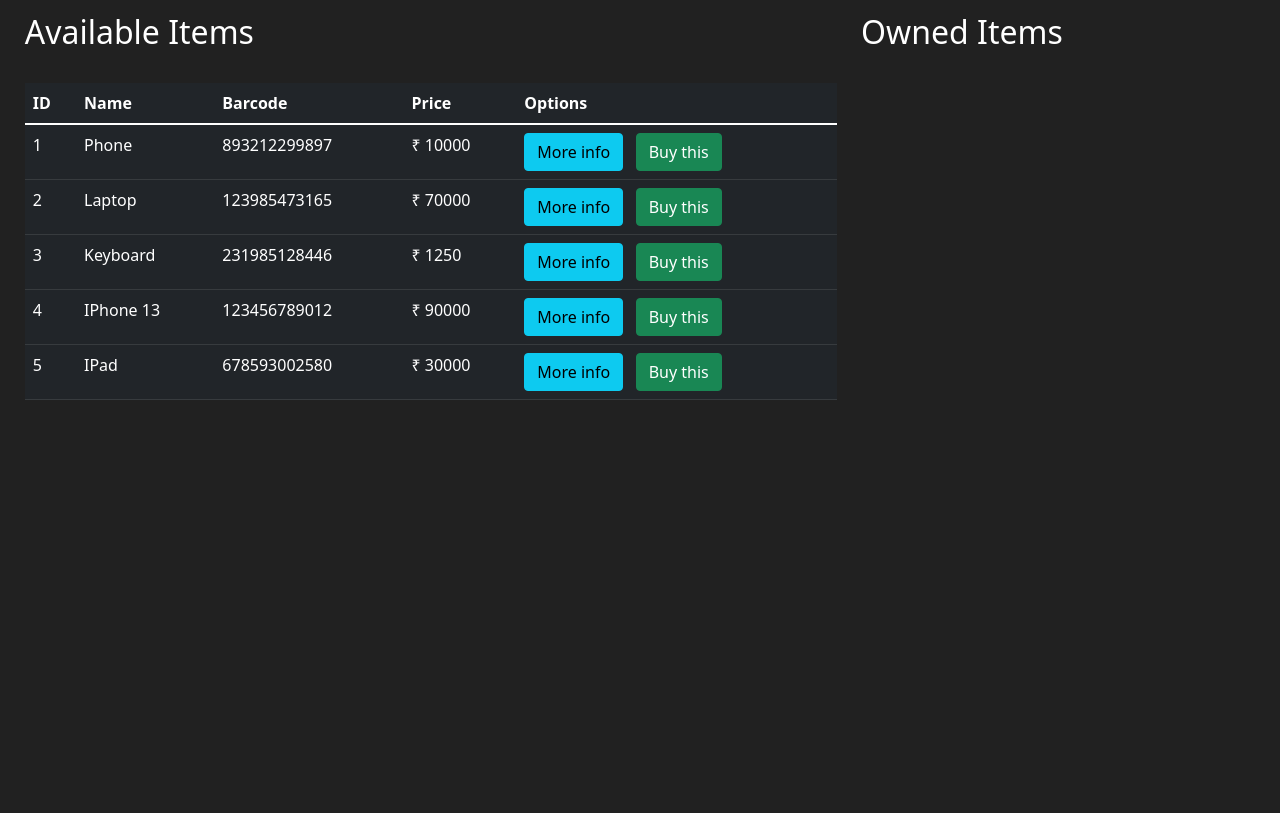
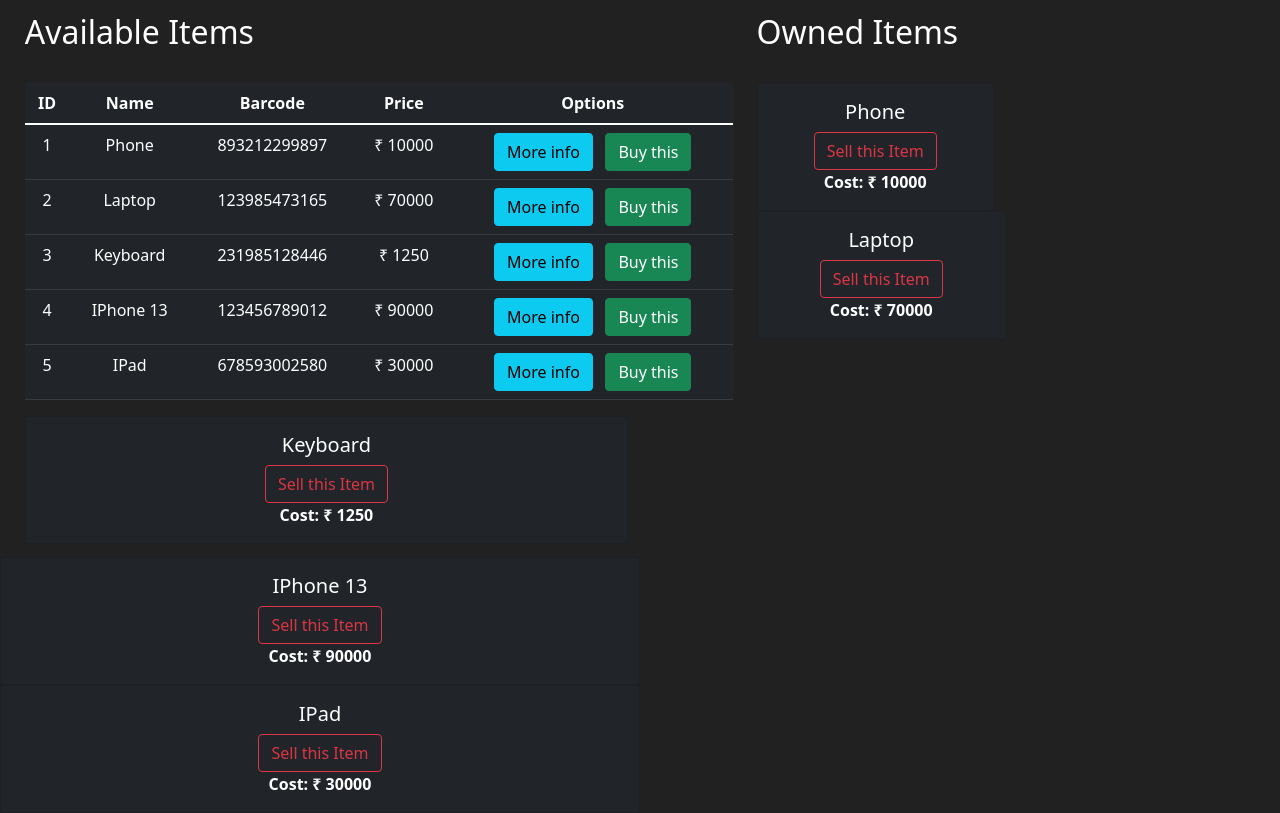
Before and after one commit to SuketuPatni/market-of-sp, a Flask app: template market/templates/market.html in a window 1280 px wide. Shown: the part 56-869 px from the top of the page. Before the commit the page ends 456 px from the top, so only its background shows below. Run offline with Flask 2, Linux system fonts and the light colour scheme; the template is opened without the code that fills it: values that come from a table or form of the project are taken from there, others are empty; data comes from the database, SQL or seed files in the repository; both versions use the stored data as it was after the commit; form fields are guessed from the names that the template uses; some libraries are stand-ins or nearby versions.

Commit message:
website complete, finishing touches left

```diff
--- a/market/models.py
+++ b/market/models.py
@@ -13,7 +13,7 @@
     email_address = db.Column(db.String(length = 50), nullable = False, unique = True)
     # Flask's default hash algorithm returns 60 character string
     password_hash = db.Column(db.String(length=40), nullable = False)
-    budget = db.Column(db.Integer(), nullable = False, default = 105000)
+    budget = db.Column(db.Integer(), nullable = False, default = 100000)
     items = db.relationship("Item", backref = "owned_user", lazy = True)
 
     # password hashing and stuff
--- /dev/null
+++ b/market/templates/includes/owned_items_modals.html
@@ -0,0 +1,38 @@
+<style>
+    .modal-content {
+        background-color: #5e1904;
+    }
+</style>
+
+<!-- SellingConfirm -->
+<div class="modal fade" id="Modal-SellingConfirm-{{ owned_item.id }}"
+    tabindex="-1"
+    aria-labelledby="exampleModalLabel" aria-hidden="true">
+
+    <div class="modal-dialog">
+        <div class="modal-content">
+            <div class="modal-header">
+                <h5 class="modal-title" id="ModalLabel">
+                    {{ owned_item.name }}
+                </h5>
+            </div>
+
+            <div class="modal-body" style="text-align: center;">
+                <form method="post">
+                    {{ selling_form.hidden_tag() }}
+
+                    <h4>Are you sure you wish to sell {{ owned_item.name }} <br> for ₹ {{ owned_item.price }} ?</h4>
+
+                    <!--The following input is consumed in the backend-->
+                    <input id="sold_item" name="sold_item" type="hidden" value="{{ owned_item.name }}">
+
+                    {{ selling_form.submit(class = "btn btn-outline-danger btn-block btn-dark") }}
+                </form>
+            </div>
+
+            <div class="modal-footer">
+                <button type="button" class="btn btn-secondary" data-dismiss="modal">Close</button>
+            </div>
+        </div>
+    </div>
+</div>
--- a/market/templates/market.html
+++ b/market/templates/market.html
@@ -7,11 +7,11 @@
 {% block content %}
 
 <div class="row" style="margin: 1%">
-    <div class="col-8">
+    <div class="col-7">
         <h2>Available Items</h2>
         <br>
         <table class="table table-hover table-dark">
-            <thead>
+            <thead style="text-align: center;">
                 <tr>
                     <!-- Your Columns HERE -->
                     <th scope="col">ID</th>
@@ -21,7 +21,7 @@
                     <th scope="col">Options</th>
                 </tr>
             </thead>
-            <tbody>
+            <tbody style="text-align: center;">
                 <!-- Your rows inside the table HERE: -->
                 <!-- Some jinja syntax for logic-->
                 {% for item in items %}
@@ -41,8 +41,27 @@
             </tbody>
         </table>
     </div>
-    <div class="col-4">
+    <div class="col-5">
         <h2>Owned Items</h2>
+        <br>
+
+        <div class="row">
+            {% for owned_item in owned_items %}
+            {% include 'includes/owned_items_modals.html' %}
+            <div class = "col-md-6">
+                <div class="card text-center bg-dark">
+                    <div class="card-body">
+                        <h5 class="card-title">{{ owned_item.name }}</h5>
+                        <button type="button" class="btn btn-outline-danger"
+                                data-toggle="modal" data-target="#Modal-SellingConfirm-{{ owned_item.id }}">
+                            Sell this Item
+                        </button>
+                        <p class="card-text"><strong>Cost: ₹ {{ owned_item.price }}</strong></p>
+                    </div>
+                </div>
+            </div>
+        </div>
+            {% endfor %}
     </div>
 </div>
 
```
Also changed, not shown: make_db.py (+9 -6 lines), market/routes.py (+25 -4 lines), market/market.db.
